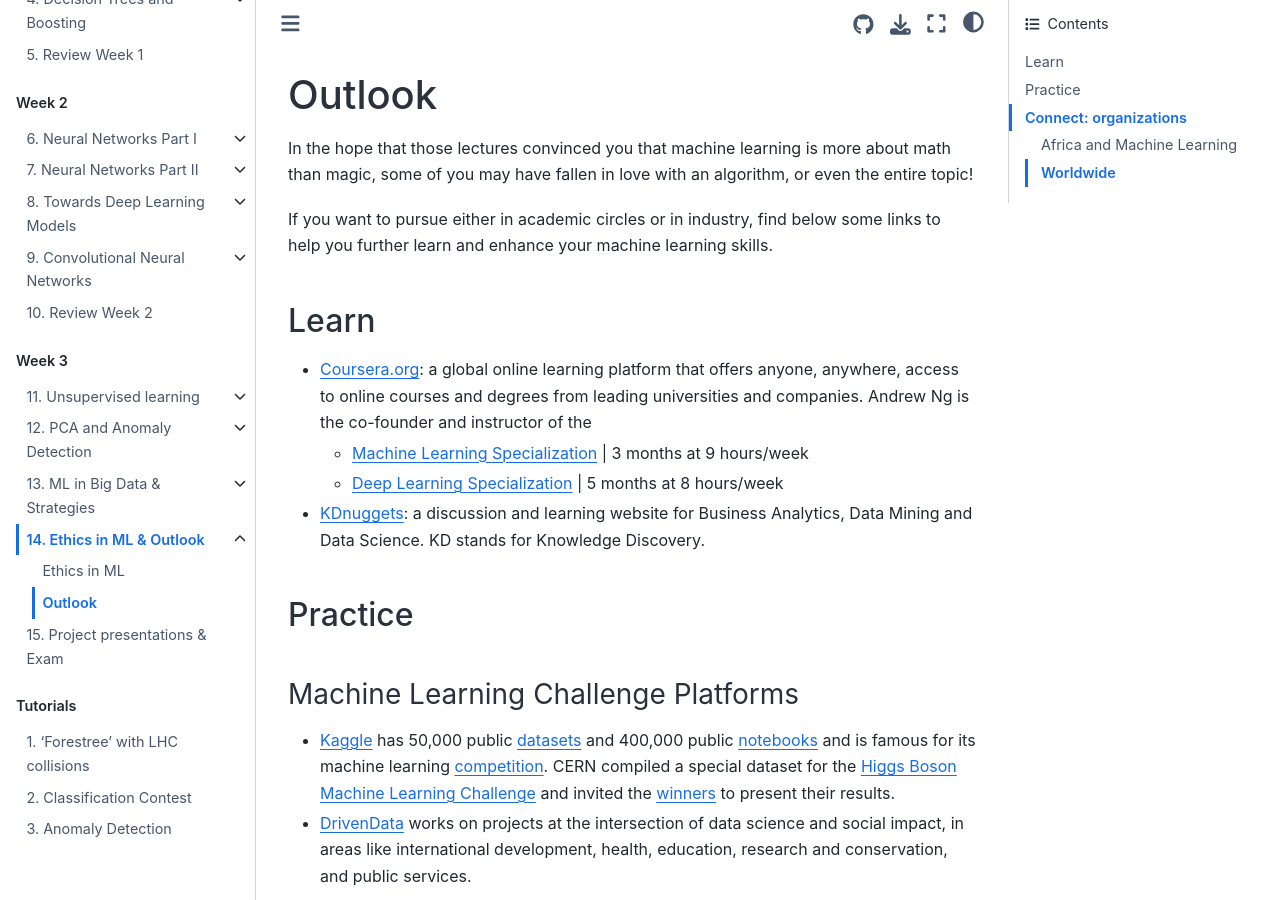
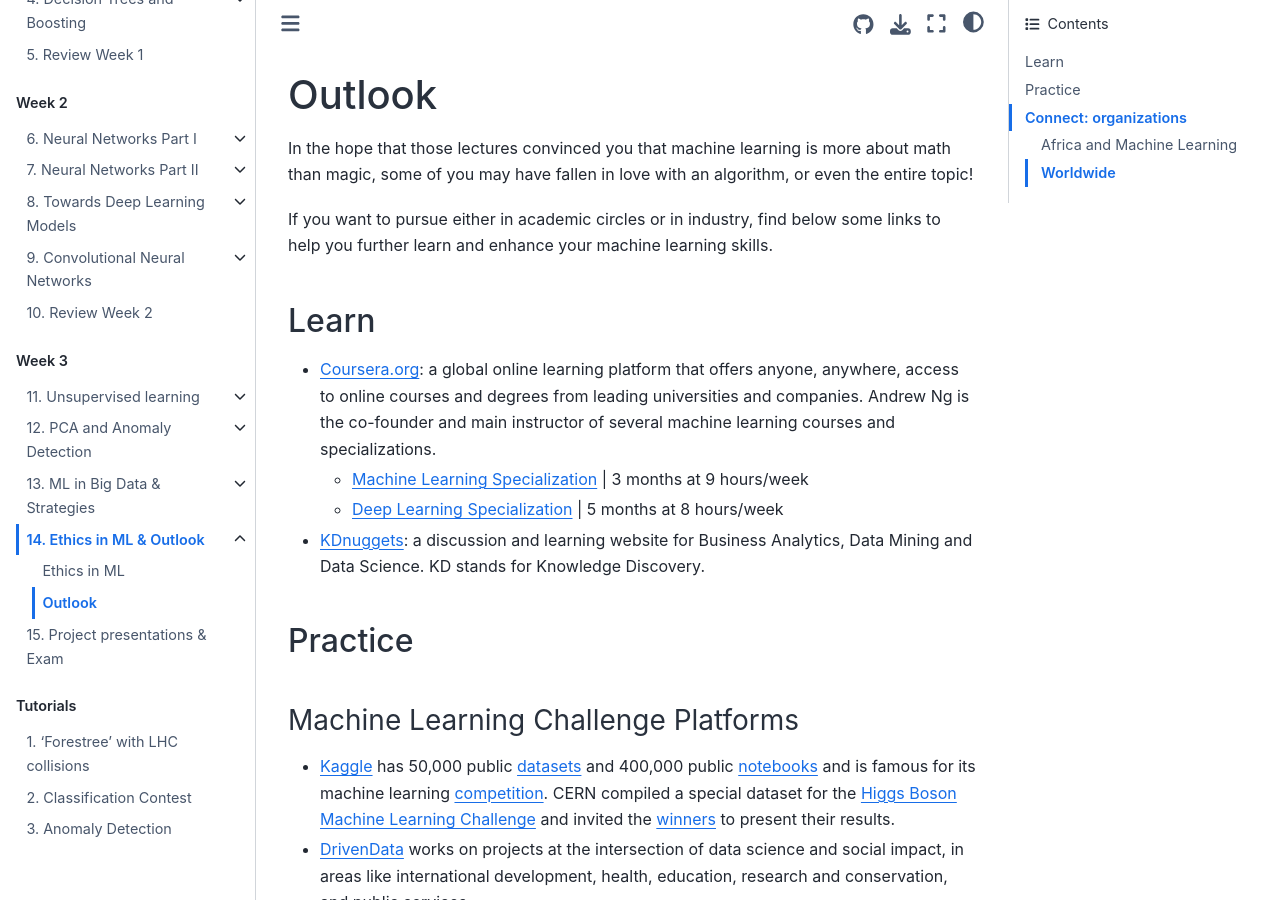
Before and after one commit to clairedavid/ml_in_hep, a Jupyter Book: the page built from week3/ethics_outlook_2.md, in a window 1280 px wide and 900 px high. Built offline with Jupyter Book 1.0.4 settings and Sphinx 7.4.7 and the Sphinx Book theme 1.1.4, drawn with Linux system fonts in a browser that asks for light colours; pages that are not in the unit, such as notebooks, are missing from menus.

Commit message:
Ethics corr

```diff
--- a/week3/ethics_outlook_2.md
+++ b/week3/ethics_outlook_2.md
@@ -6,7 +6,7 @@
 
 
 ## Learn
-* [Coursera.org](https://data.nasdaq.com/): a global online learning platform that offers anyone, anywhere, access to online courses and degrees from leading universities and companies. Andrew Ng is the co-founder and instructor of the
+* [Coursera.org](https://data.nasdaq.com/): a global online learning platform that offers anyone, anywhere, access to online courses and degrees from leading universities and companies. Andrew Ng is the co-founder and main instructor of several machine learning courses and specializations.
   * [Machine Learning Specialization](https://www.coursera.org/specializations/machine-learning-introduction)  |  3 months at 9 hours/week
   * [Deep Learning Specialization](https://www.coursera.org/specializations/deep-learning)  |  5 months at 8 hours/week
 * [KDnuggets](https://www.kdnuggets.com/): a discussion and learning website for Business Analytics, Data Mining and Data Science. KD stands for Knowledge Discovery.
```
Also changed, not shown: week3/ethics_outlook_1.md (+1 -0 lines).
